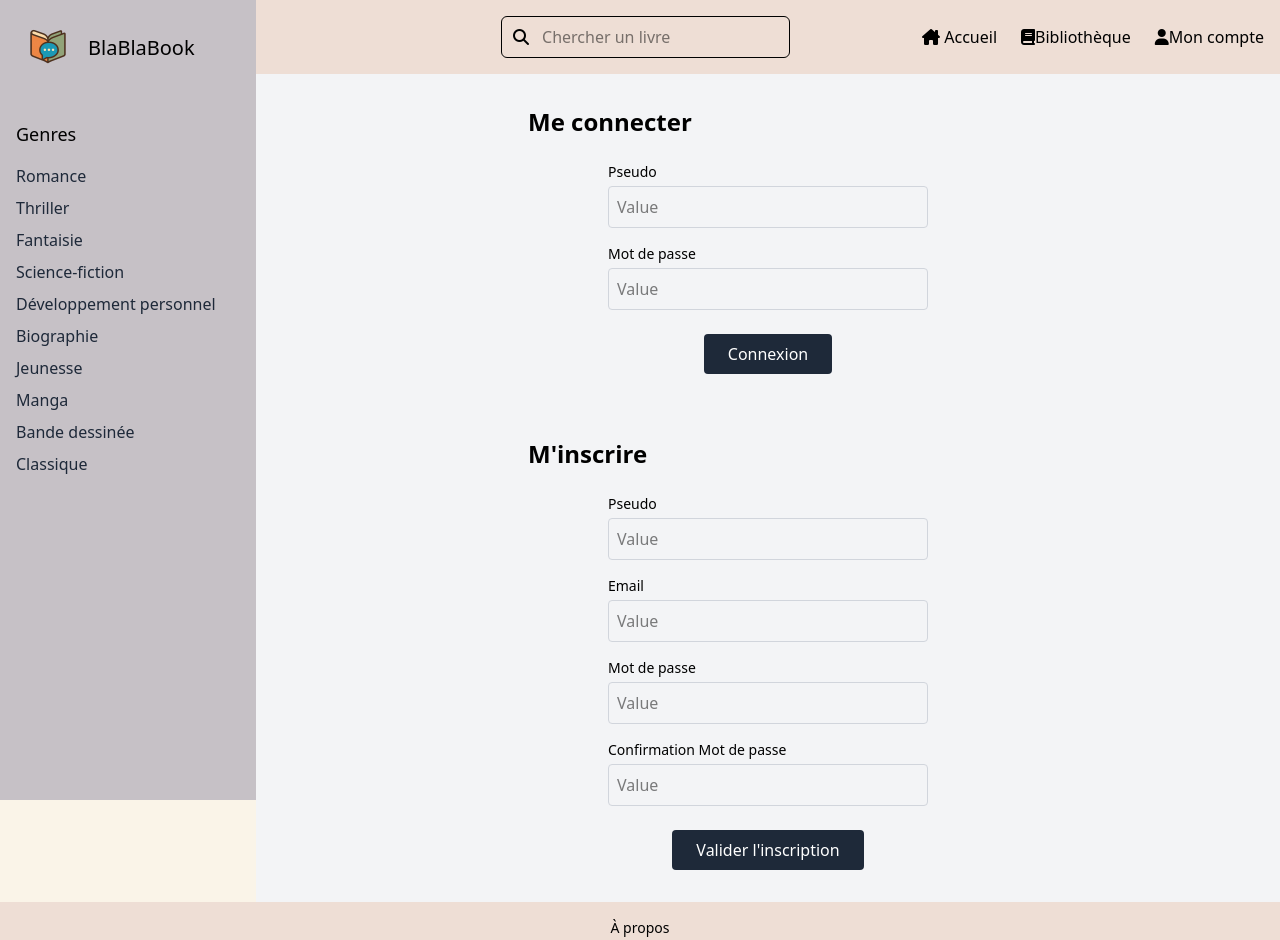
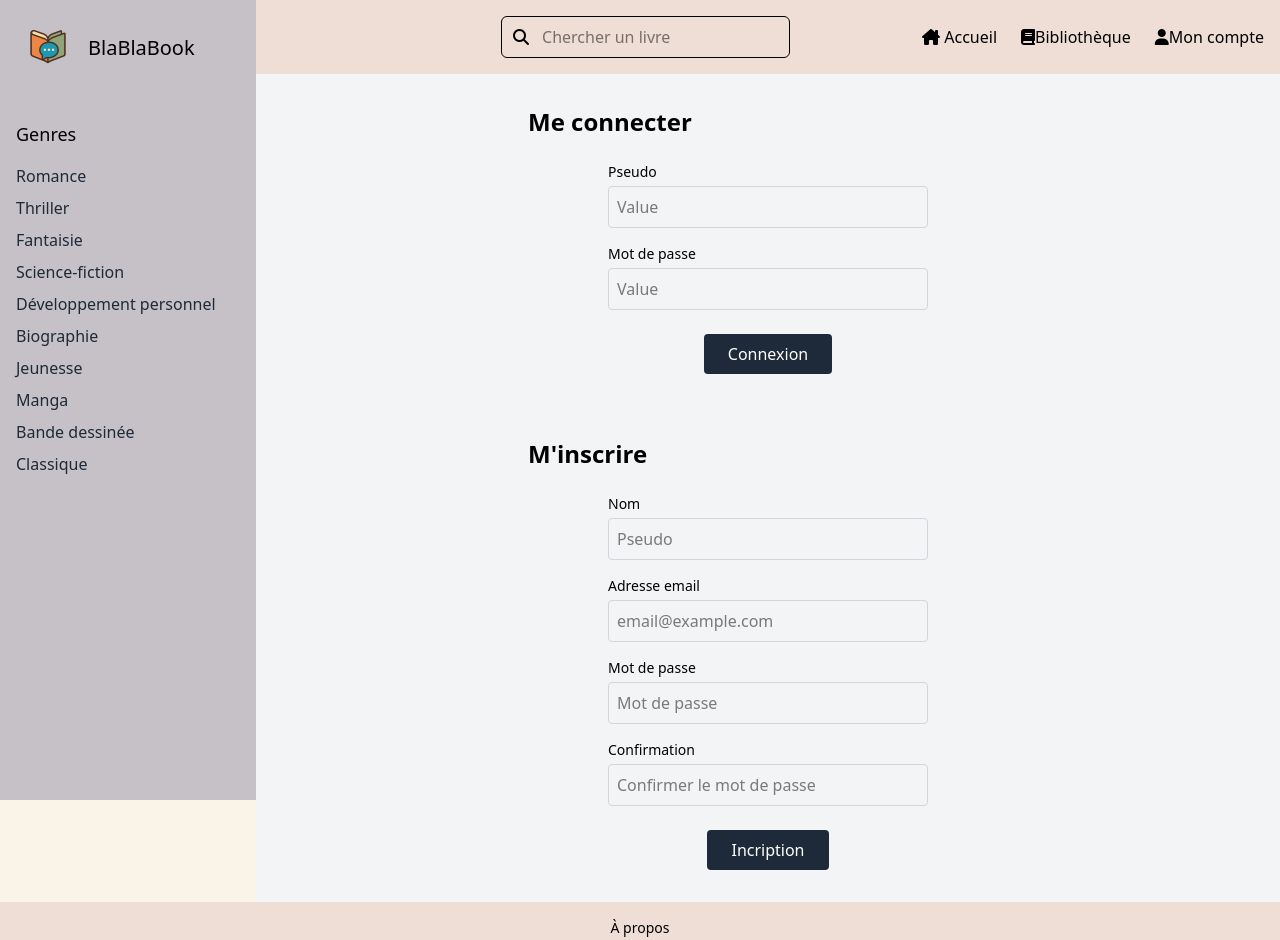
Before and after one commit to Mickael-Bourdet/blabla-book, a React (Vite) app in the folder front/: page /auth in a window 1280 px wide. Shown: the top 940 px of the page. Built offline with nearby package versions, Linux system fonts and the light colour scheme.

Commit message:
feat: form management with props

```diff
--- a/front/src/components/authentication/Register.tsx
+++ b/front/src/components/authentication/Register.tsx
@@ -1,50 +1,66 @@
 import AuthForm from "./AuthForm";
+import { IRegister } from "../../@types/auth";
 
-const Register = () => {
+export interface IRegisterProps {
+  data: IRegister;
+  onChange: (data: IRegister) => void;
+  onSubmit: () => void;
+}
+
+const Register = ({ data, onChange, onSubmit }: IRegisterProps) => {
   return (
     <AuthForm title="M'inscrire">
       <div className="mb-4">
-        <label htmlFor="reg-pseudo" className="block mb-1 text-sm">Pseudo</label>
+        <label htmlFor="Name" className="block mb-1 text-sm">Nom</label>
         <input
           type="text"
-          id="reg-pseudo"
+          id="Name"
+          value={data.name}
+          onChange={(e) => onChange({ ...data, name: e.target.value })}
           className="w-full border border-gray-300 p-2 rounded focus:outline-none"
-          placeholder="Value"
+          placeholder="Pseudo"
         />
       </div>
       <div className="mb-4">
-        <label htmlFor="reg-email" className="block mb-1 text-sm">Email</label>
+        <label htmlFor="email" className="block mb-1 text-sm">Adresse email</label>
         <input
           type="email"
-          id="reg-email"
+          id="email"
+          value={data.email}
+          onChange={(e) => onChange({ ...data, email: e.target.value })}
           className="w-full border border-gray-300 p-2 rounded focus:outline-none"
-          placeholder="Value"
+          placeholder="email@example.com"
         />
       </div>
       <div className="mb-4">
-        <label htmlFor="reg-password" className="block mb-1 text-sm">Mot de passe</label>
+        <label htmlFor="password" className="block mb-1 text-sm">Mot de passe</label>
         <input
           type="password"
-          id="reg-password"
+          id="password"
+          value={data.password}
+          onChange={(e) => onChange({ ...data, password: e.target.value })}
           className="w-full border border-gray-300 p-2 rounded focus:outline-none"
-          placeholder="Value"
+          placeholder="Mot de passe"
         />
       </div>
       <div className="mb-6">
-        <label htmlFor="reg-confirm" className="block mb-1 text-sm">Confirmation Mot de passe</label>
+        <label htmlFor="confirmPassword" className="block mb-1 text-sm">Confirmation</label>
         <input
           type="password"
-          id="reg-confirm"
+          id="confirmPassword"
+          value={data.confirmPassword}
+          onChange={(e) => onChange({ ...data, confirmPassword: e.target.value })}
           className="w-full border border-gray-300 p-2 rounded focus:outline-none"
-          placeholder="Value"
+          placeholder="Confirmer le mot de passe"
         />
       </div>
       <div className="flex justify-center">
         <button
-          type="submit"
+          type="button"
           className="bg-gray-800 hover:bg-gray-700 text-white py-2 px-6 rounded"
+          onClick={onSubmit}
         >
-          Valider l'inscription
+          Incription
         </button>
       </div>
     </AuthForm>
```
